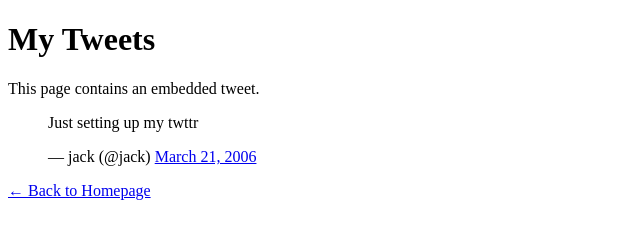
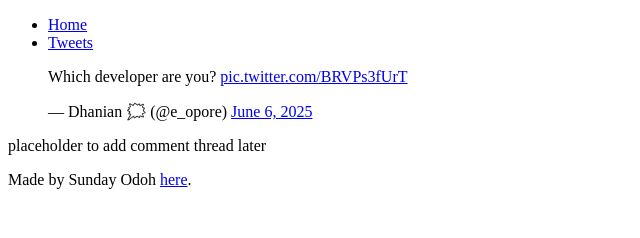
Before and after one commit to sunie-eng/My_First_Portfolio, a plain HTML site: page html_basic/tweets.html in a window 1280 px wide. Shown: the whole page, without its empty margins (0-640 px from the left). Drawn offline with Linux system fonts and the light colour scheme.

Commit message:
update the index and tweets file

```diff
--- a/html_basic/tweets.html
+++ b/html_basic/tweets.html
@@ -5,22 +5,44 @@
     <title>My Tweets</title>
   </head>
   <body>
-    <h1>My Tweets</h1>
-    <p>This page contains an embedded tweet.</p>
+    <header>
+      <ul>
+        <li><a href="index.html">Home</a></li>
+        <li><a href="tweets.html">Tweets</a></li>
+      </ul>
+    </header>
 
-    <!-- Embedded Tweet -->
+    <main>
+      <article>
+        <!-- Example embedded tweet (replace with any real tweet if needed) -->
         <blockquote class="twitter-tweet">
-      <p lang="en" dir="ltr">Just setting up my twttr</p>
-      &mdash; jack (@jack)
-      <a href="https://twitter.com/jack/status/20">March 21, 2006</a>
+          <p lang="en" dir="ltr">
+            Which developer are you?
+            <a href="https://t.co/BRVPs3fUrT">pic.twitter.com/BRVPs3fUrT</a>
+          </p>
+          &mdash; Dhanian 🗯️ (@e_opore)
+          <a
+            href="https://twitter.com/e_opore/status/1931080411603448222?ref_src=twsrc%5Etfw"
+            >June 6, 2025</a
+          >
         </blockquote>
         <script
           async
           src="https://platform.twitter.com/widgets.js"
           charset="utf-8"
         ></script>
+      </article>
 
-    <!-- Link back to homepage -->
-    <p><a href="index.html">← Back to Homepage</a></p>
+      <aside>
+        <p>placeholder to add comment thread later</p>
+      </aside>
+    </main>
+
+    <footer>
+      <p>
+        Made by Sunday Odoh
+        <a href="https://your-link.com" target="_blank">here</a>.
+      </p>
+    </footer>
   </body>
 </html>
```
Also changed, not shown: html_basic/index.html (+30 -10 lines). Lines whose indentation alone changed are shown as unchanged.
